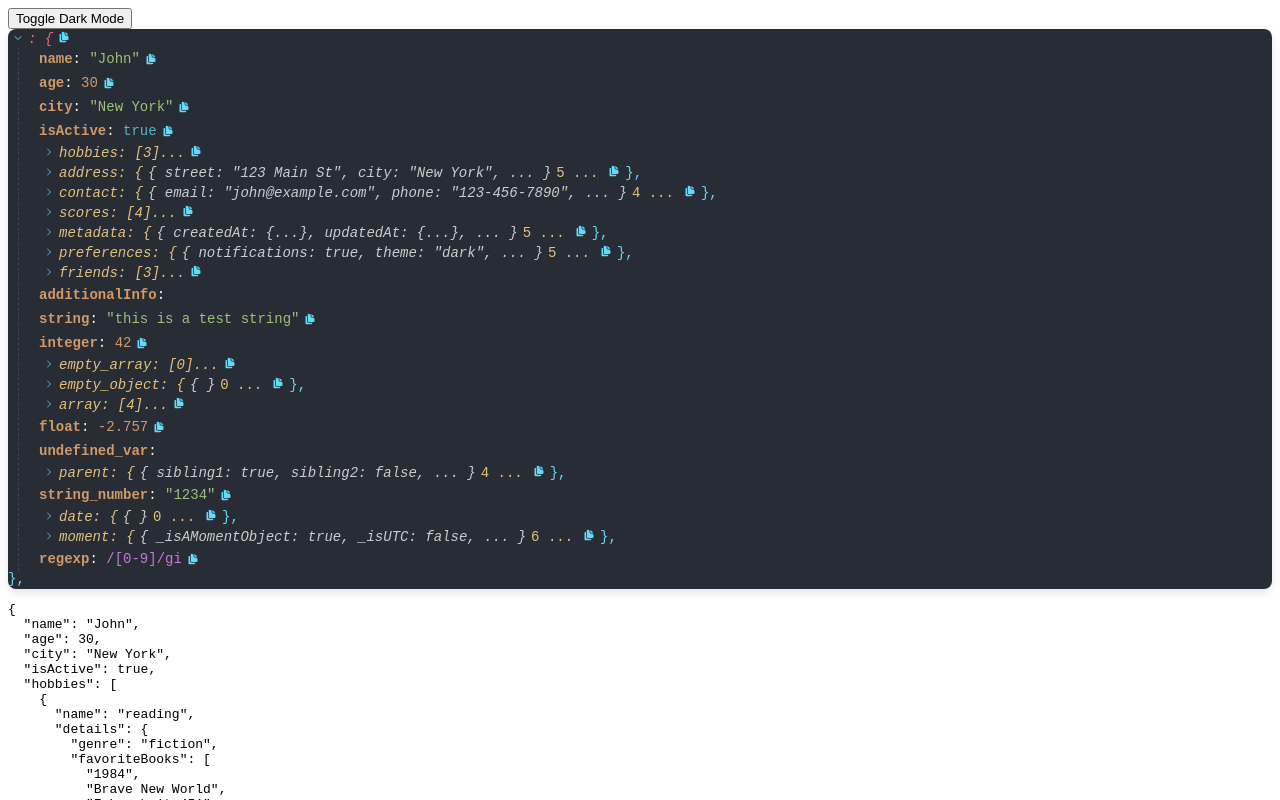
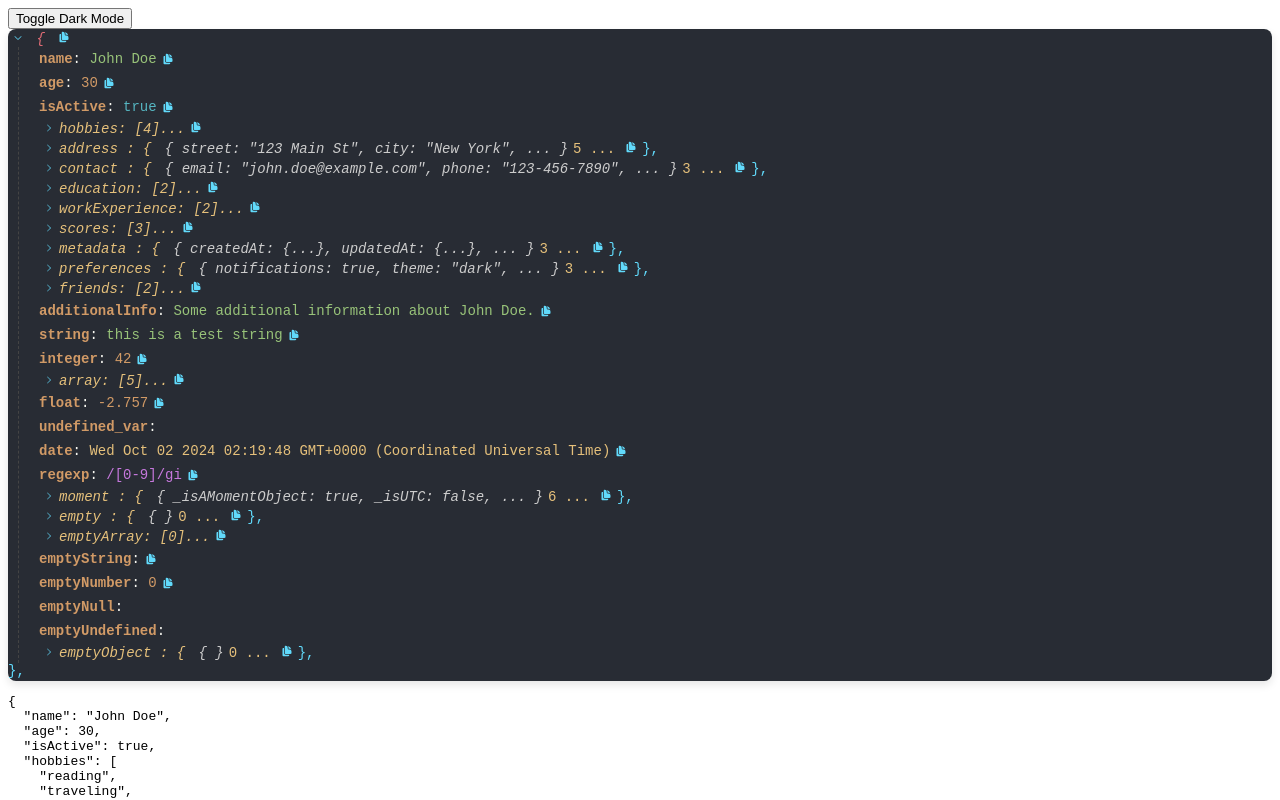
Before and after one commit to anilkumarthakur60/vue3-json-viewer, a Vue app: page / in a window 1280 px wide. Shown: the top 800 px of the page. Built offline with nearby package versions, Linux system fonts and the light colour scheme.

Commit message:
fix: minor changes

```diff
--- a/package.json
+++ b/package.json
@@ -1,6 +1,6 @@
 {
   "name": "@anilkumarthakur/vue3-json-viewer",
-  "version": "0.0.0",
+  "version": "0.0.1",
   "type": "module",
   "main": "dist/index.umd.js",
   "module": "dist/index.es.js",
@@ -59,7 +59,7 @@
     "sass": "^1.77.4",
     "sass-loader": "^16.0.0",
     "start-server-and-test": "^2.0.3",
-    "typescript": "^5.4.5",
+    "typescript": "^5.6.2",
     "vite": "^5.2.12",
     "vite-plugin-dts": "^4.0.1",
     "vite-plugin-vue-devtools": "^7.2.1",
--- a/src/App.vue
+++ b/src/App.vue
@@ -1,194 +1,83 @@
 <script setup lang="ts">
   import Moment from 'moment';
-  import './global.scss';
+  import './package/global.scss';
 
-  import JsonViewer from './JsonViewer.vue';
+  import JsonViewer from './package/JsonViewer.vue';
   import { ref } from 'vue';
   const jsonData = {
-    name: 'John',
+    name: 'John Doe',
     age: 30,
-    city: 'New York',
     isActive: true,
-    hobbies: [
-      {
-        name: 'reading',
-        details: {
-          genre: 'fiction',
-          favoriteBooks: ['1984', 'Brave New World', 'Fahrenheit 451'],
-          readingTime: 'evening',
-        },
-      },
-      {
-        name: 'traveling',
-        details: {
-          countriesVisited: ['France', 'Japan', 'Australia'],
-          favoriteCities: ['Paris', 'Tokyo', 'Sydney'],
-          travelFrequency: 'twice a year',
-        },
-      },
-      {
-        name: 'swimming',
-        details: {
-          style: 'freestyle',
-          bestTimes: {
-            '50m': '30s',
-            '100m': '1m 10s',
-          },
-          trainingSchedule: ['Monday', 'Wednesday', 'Friday'],
-        },
-      },
-    ],
+    hobbies: ['reading', 'traveling', 'swimming', 'coding'],
     address: {
       street: '123 Main St',
       city: 'New York',
-      zipCode: '10001',
+      state: 'NY',
+      zip: '10001',
       coordinates: {
         lat: 40.7128,
         lng: -74.006,
-        history: {
-          logins: [new Date(), new Date()],
-          actions: ['login', 'update'],
-        },
       },
-      nearbyPlaces: [
-        {
-          name: 'Central Park',
-          type: 'park',
-          distance: '2 miles',
-        },
-        {
-          name: 'Metropolitan Museum of Art',
-          type: 'museum',
-          distance: '3 miles',
-        },
-      ],
     },
     contact: {
-      email: 'john@example.com',
+      email: 'john.doe@example.com',
       phone: '123-456-7890',
-      social: {
-        twitter: '@john',
-        facebook: 'facebook.com/john',
-        instagram: 'instagram.com/john',
+      emergencyContact: {
+        name: 'Jane Doe',
+        phone: '987-654-3210',
       },
-      emergencyContacts: [
-        {
-          name: 'Alice',
-          relation: 'sister',
-          phone: '321-654-0987',
-        },
-        {
-          name: 'Bob',
-          relation: 'friend',
-          phone: '654-321-9870',
-        },
-      ],
     },
-    scores: [
+    education: [
       {
-        subject: 'Math',
-        score: 95,
-        date: new Date(),
+        degree: 'B.Sc. Computer Science',
+        institution: 'University of XYZ',
+        year: 2012,
       },
       {
-        subject: 'English',
-        score: 82,
-        date: new Date(),
+        degree: 'M.Sc. Software Engineering',
+        institution: 'University of ABC',
+        year: 2014,
       },
-      {
-        subject: 'Science',
-        score: 75,
-        date: new Date(),
-      },
-      {
-        subject: 'History',
-        score: 88,
-        date: new Date(),
-      },
+    ],
+    workExperience: [
+      { company: 'Tech Corp', position: 'Software Engineer', years: 3 },
+      { company: 'Innovate Ltd', position: 'Senior Developer', years: 2 },
+    ],
+    scores: [
+      { subject: 'Math', score: 95 },
+      { subject: 'English', score: 82 },
+      { subject: 'Science', score: 88 },
     ],
     metadata: {
       createdAt: new Date(),
       updatedAt: new Date(),
-      tags: ['user', 'admin'],
-      history: {
-        logins: [new Date(), new Date()],
-        actions: ['login', 'update'],
-      },
-      permissions: {
-        read: true,
-        write: false,
-        execute: true,
-      },
+      tags: ['user', 'admin', 'developer'],
     },
     preferences: {
       notifications: true,
       theme: 'dark',
-      layout: {
-        sidebar: true,
-        grid: false,
-      },
       language: 'en',
-      accessibility: {
-        highContrast: false,
-        textToSpeech: true,
-      },
     },
     friends: [
-      {
-        name: 'Jane',
-        age: 28,
-        city: 'Los Angeles',
-        contact: {
-          email: 'jane@example.com',
-          phone: '987-654-3210',
-        },
-        hobbies: ['hiking', 'photography'],
-      },
-      {
-        name: 'Mike',
-        age: 32,
-        city: 'Chicago',
-        contact: {
-          email: 'mike@example.com',
-          phone: '456-789-0123',
-        },
-        hobbies: ['gaming', 'cooking'],
-      },
-      {
-        name: 'Sara',
-        age: 25,
-        city: 'Miami',
-        contact: {
-          email: 'sara@example.com',
-          phone: '321-987-6540',
-        },
-        hobbies: ['dancing', 'painting'],
-      },
+      { name: 'Jane', age: 28, relationship: 'sister' },
+      { name: 'Mike', age: 32, relationship: 'colleague' },
     ],
-    additionalInfo: null,
+    additionalInfo: 'Some additional information about John Doe.',
     string: 'this is a test string',
     integer: 42,
-    empty_array: [],
-    empty_object: {},
-    array: [1, 2, 3, 'test'],
+    array: [1, 2, 3, 'test', { key: 'value' }],
     float: -2.757,
     undefined_var: undefined,
-    parent: {
-      sibling1: true,
-      sibling2: false,
-      sibling3: null,
-      isString: (value: any) => {
-        if (typeof value === 'string') {
-          return 'string';
-        } else {
-          return 'other';
-        }
-      },
-    },
-    string_number: '1234',
     date: new Date(),
+    regexp: /[0-9]/gi,
     moment: Moment(),
-    regexp: /[0-9]/gi,
+    empty: {},
+    emptyArray: [],
+    emptyString: '',
+    emptyNumber: 0,
+    emptyNull: null,
+    emptyUndefined: undefined,
+    emptyObject: {},
   };
 
   const isDarkMode = ref(true);
--- a/src/JsonViewer.vue
+++ b/src/package/JsonViewer.vue
@@ -6,7 +6,7 @@
     }"
     :style="{ marginLeft: level * 10 + 'px', padding: '2px 0' }"
   >
-    <div v-if="isObject && !isRegExp">
+    <div v-if="isObject && !isRegExp && !isDate">
       <span
         class="cursor-pointer"
         @click="toggle"
@@ -32,8 +32,10 @@
         <span
           :style="{ color: getBracketColor(level) }"
           class="type-label"
-          >{{ parentKey }}: {</span
-        >
+          >{{ parentKey }}
+          <span v-if="level !== 0"> :</span>
+          {
+        </span>
         <span
           v-if="!expanded"
           class="preview"
@@ -177,7 +179,7 @@
         }}</span
         >:
         <span :class="[valueClass, darkMode ? 'value-dark' : 'value-light']">
-          {{ displayValue }}
+          {{ data }}
         </span>
       </span>
       <DocumentDuplicateIcon
@@ -240,14 +242,7 @@
         typeof props.data,
       ) && props.data !== null,
   );
-  const displayValue = computed<string | number | boolean | object | null>(
-    () => {
-      if (typeof props.data === 'string') return `"${props.data}"`;
-      if (props.data instanceof Date) return props.data.toISOString();
-      if (props.data instanceof RegExp) return props.data.toString();
-      return props.data;
-    },
-  );
+
   const valueClass = computed<string>(() => {
     if (typeof props.data === 'string') return 'string-value';
     if (typeof props.data === 'number') return 'number-value';
@@ -299,8 +294,10 @@
     if (Array.isArray(value)) return '[...]';
     if (typeof value === 'object') return '{...}';
     if (value instanceof RegExp) return value.toString();
+    if (value instanceof Date) return value.toISOString();
     return String(value);
   }
+  const isDate = computed<boolean>(() => props.data instanceof Date);
 </script>
 
 <style lang="scss"></style>
--- a/src/index.ts
+++ b/src/package/index.ts
@@ -1,8 +1,8 @@
 import { App } from 'vue';
-import JsonViewer from './JsonViewer.vue';
 import { JsonViewerProps } from './types/jsonViewerTypes';
 import { useJsonViewer } from './hooks/useJsonViewer';
 import './global.scss';
+import JsonViewer from './JsonViewer.vue';
 const jsonViewerPlugin = {
   install(app: App) {
     app.component('JsonViewer', JsonViewer);
--- a/vite.config.d.ts
+++ b/vite.config.d.ts
@@ -1,2 +1,2 @@
-declare const _default: import('vite').UserConfig;
+declare const _default: import("vite").UserConfig;
 export default _default;
--- a/vite.config.js
+++ b/vite.config.js
@@ -10,11 +10,9 @@ export default defineConfig({
     build: {
         copyPublicDir: false,
         lib: {
-      entry: path.resolve(__dirname, 'src/index.ts'),
+            entry: path.resolve(__dirname, 'src/package/index.ts'),
             name: '@anilkumarthakur/vue3-json-viewer',
-      fileName: function (format) {
-        return 'index.'.concat(format, '.js');
-      },
+            fileName: function (format) { return "index.".concat(format, ".js"); },
         },
         rollupOptions: {
             external: ['vue'],
--- a/vite.config.ts
+++ b/vite.config.ts
@@ -12,7 +12,7 @@ export default defineConfig({
   build: {
     copyPublicDir: false,
     lib: {
-      entry: path.resolve(__dirname, 'src/index.ts'),
+      entry: path.resolve(__dirname, 'src/package/index.ts'),
       name: '@anilkumarthakur/vue3-json-viewer',
       fileName: (format) => `index.${format}.js`,
     },
```
Also changed, not shown: tsconfig.json (+6 -2 lines), src/package/global.scss (renamed from src/global.scss), src/package/hooks/useJsonViewer.ts (renamed from src/hooks/useJsonViewer.ts), src/package/types/jsonViewerTypes.ts (renamed from src/types/jsonViewerTypes.ts). Lines whose indentation alone changed are shown as unchanged.
